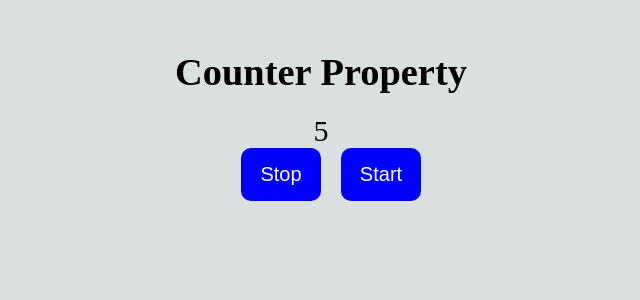
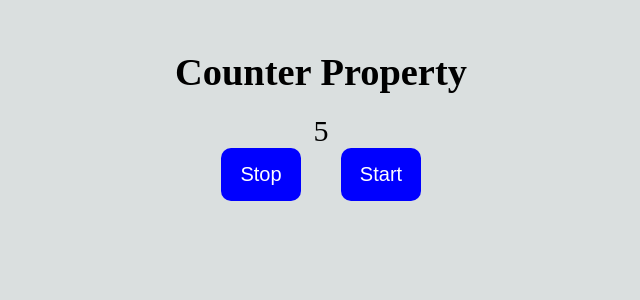
Before and after one commit to Yoada-Github/Count, a React (Vite) app: page / in a window 1280 px wide. Shown: the top 300 px of the page, without its empty margins (319-959 px from the left). Built offline with nearby package versions, Linux system fonts and the light colour scheme.

Commit message:
Update index.css

```diff
--- a/src/index.css
+++ b/src/index.css
@@ -20,13 +20,14 @@ body{
 }
 button{
     padding: 15px;
-    margin-left: 20px;
     width: 80px;
     border-radius: 10px;
     background-color: blue;
     border: none;
     font-size: 20px;
     color: white;
+    margin: 0px 20px 0px 20px;
+
 }
 button:hover{
     background-color: rgb(11, 11, 182);
```
